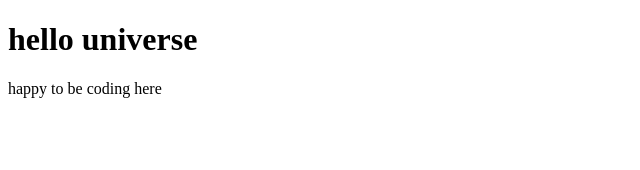
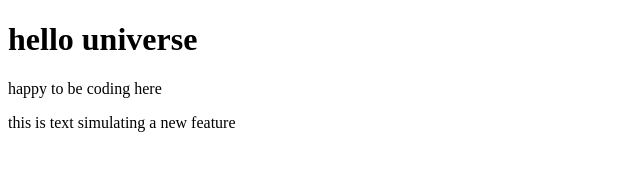
Before and after one commit to julesrosew/test-project, a plain HTML site: page index.html in a window 1280 px wide. Shown: the whole page, without its empty margins (0-640 px from the left). Drawn offline with Linux system fonts and the light colour scheme.

Commit message:
feat: simulate new feature

```diff
--- a/index.html
+++ b/index.html
@@ -8,5 +8,6 @@
 <body>
   <h1>hello universe</h1>
   <p>happy to be coding here</p>
+  <div>this is text simulating a new feature</div>
 </body>
 </html>
```
